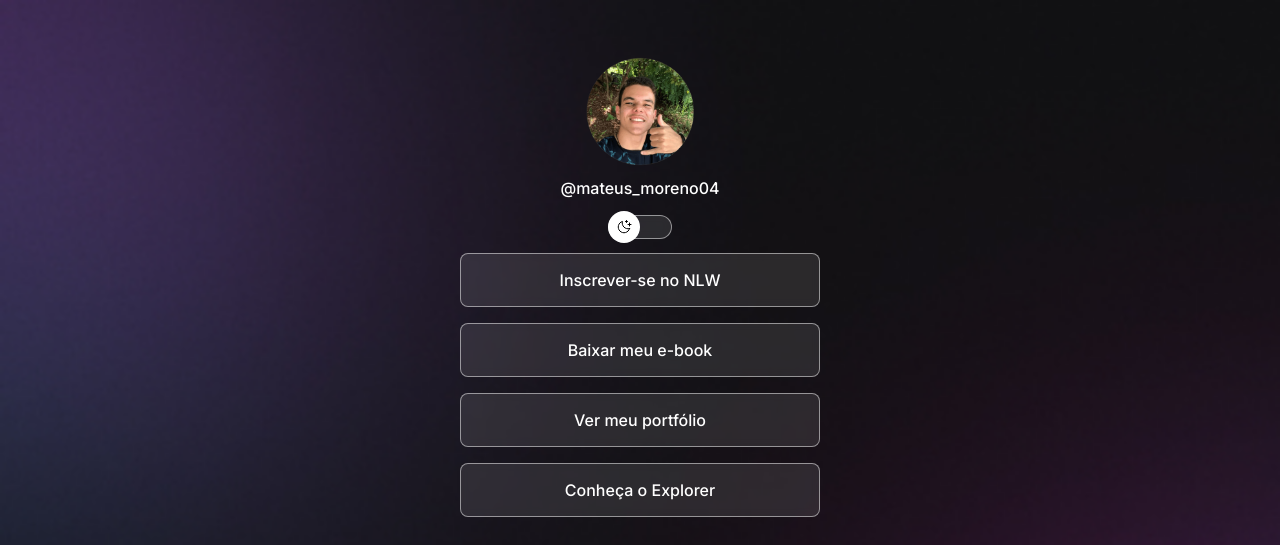
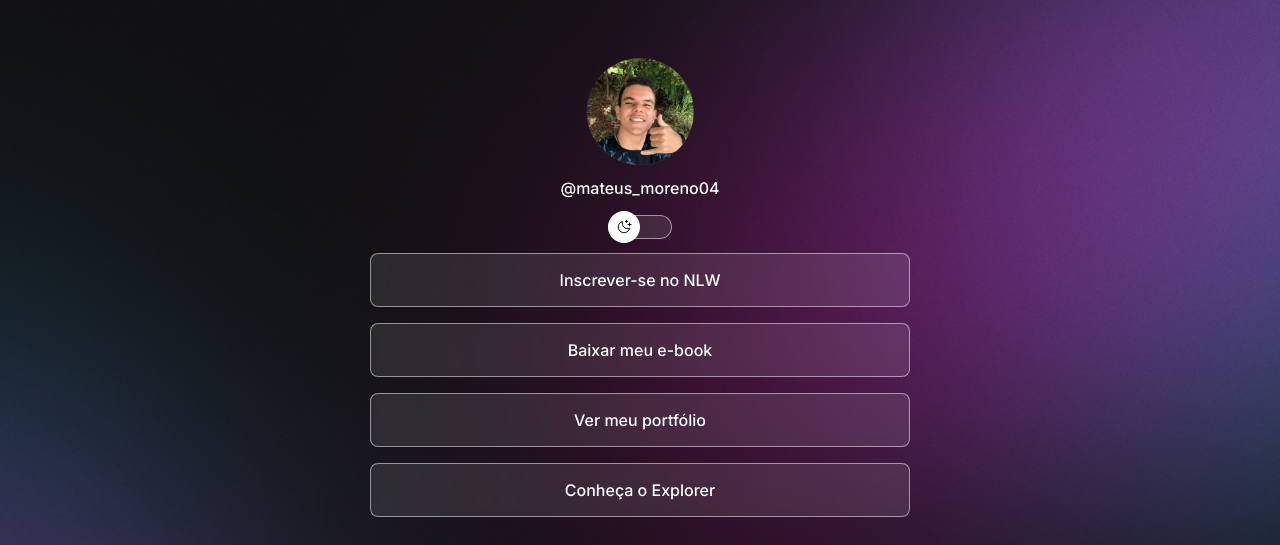
Before and after one commit to mateus040/rocketseat-discover, a plain HTML site: page index.html in a window 1280 px wide. Shown: the top 545 px of the page. Drawn offline with nearby package versions, Linux system fonts and the light colour scheme.

Commit message:
feat: responsividade

```diff
--- a/css/style.css
+++ b/css/style.css
@@ -29,6 +29,7 @@ body{
     background-repeat: no-repeat;
     background-position: top center;
     background-size: cover; /* Preenchendo todo o espaço */
+    height: 100vh;
 }
 
 body *{
@@ -37,8 +38,10 @@ body *{
 }
 
 #container{
-    width: 360px;
+    width: 100%;
+    max-width: 588px;
     margin: 56px auto 0px auto;
+    padding: 0 24px;
 }
 
 #profile{
@@ -145,3 +148,14 @@ footer{
     padding: 24px 0;
     text-align: center;
 }
+
+/* Media Queries */
+@media (min-width: 700px) {
+    :root{
+        --bg-url: url('/assets/bg-desktop.jpg');
+    }
+
+    .light{
+        --bg-url: url('/assets/bg-desktop-light.jpg');
+    }
+}
--- a/index.html
+++ b/index.html
@@ -15,7 +15,7 @@
 
     <div id="container">
         <div id="profile">
-            <img src="/assets/foto.png" alt="" />
+            <img src="/assets/foto_black.png" alt="" />
             <p>@mateus_moreno04</p>
         </div>
 
--- a/js/script.js
+++ b/js/script.js
@@ -6,11 +6,11 @@ function toggleMode(){
 
     if (html.classList.contains('light')) {
         // Se estiver com a classe 'light', ele irá adicionar a imagem para versão light
-        image.setAttribute('src', '/assets/avatar-light.png');
+        image.setAttribute('src', '/assets/foto_light.png');
     }
     else {
         // Se estiver sem a classe 'light', ele irá adicionar a imagem para a versão black
-        image.setAttribute('src', '/assets/foto.png')
+        image.setAttribute('src', '/assets/foto_black.png')
     }
 
 
```
Also changed, not shown: assets/avatar-light.png (deleted), assets/avatar.png (deleted), assets/foto_black.png (renamed from assets/foto.png), assets/foto_light.png (added).
